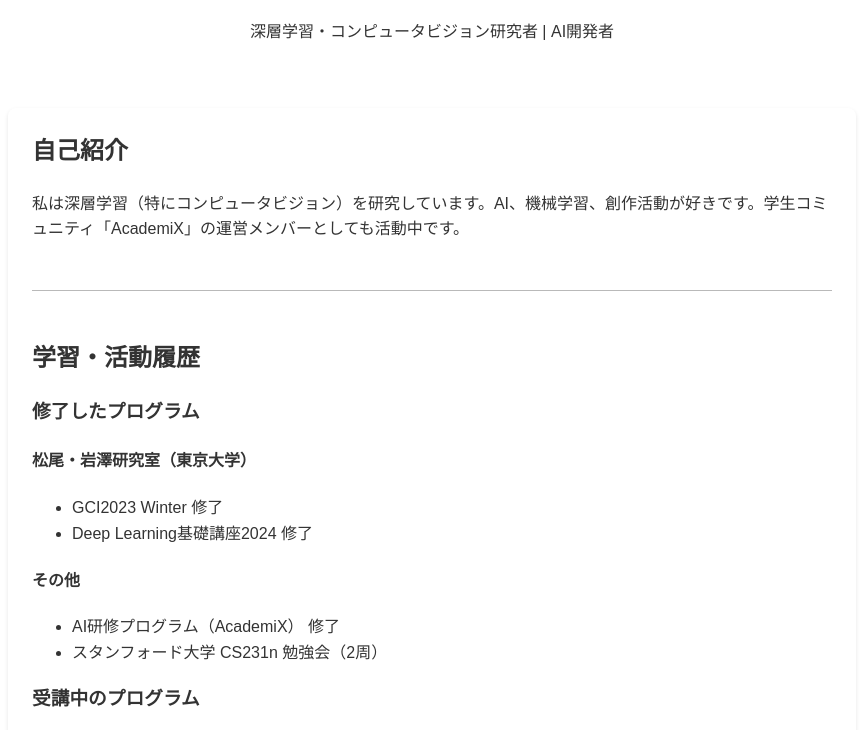
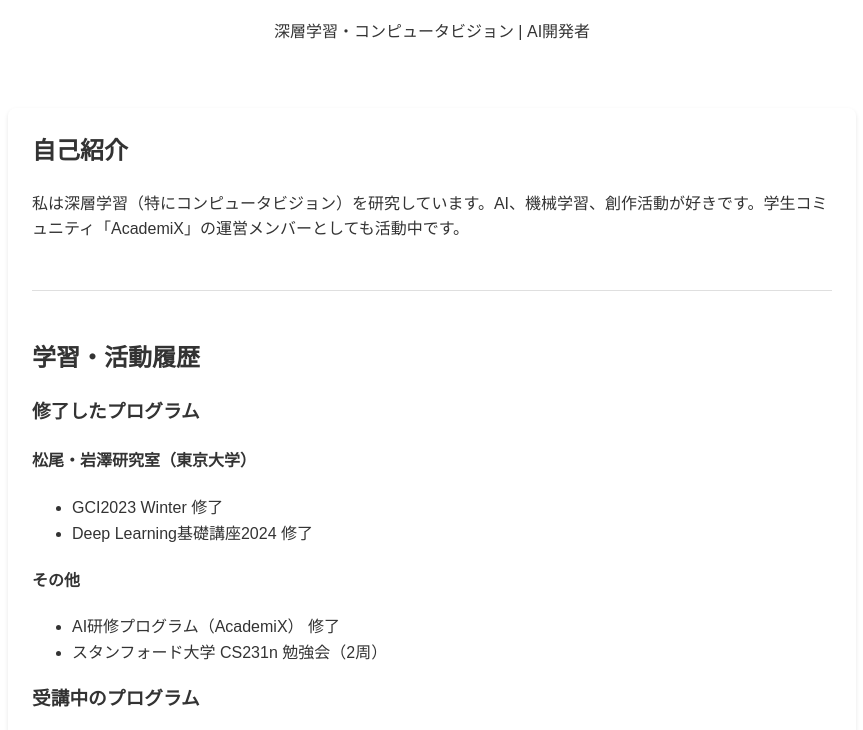
Before and after one commit to Mainlst/Syno, a plain HTML site: page index.html in a window 1280 px wide. Shown: the part 70-800 px from the top of the page, without its empty margins (208-1071 px from the left). Drawn offline with Linux system fonts and the light colour scheme.

Commit message:
Update site content

```diff
--- a/index.html
+++ b/index.html
@@ -38,7 +38,7 @@
         hr {
             border: none; /* デフォルトの線を削除 */
             height: 1px; /* 線の太さ */
-            background-color: #b9b9b9; /* 線の色 */
+            background-color: #dfdfdf; /* 線の色 */
             margin: 3em 0; /* 上下に1emの余白 */
         }
         .social-links a:hover {
@@ -56,7 +56,7 @@
 <body>
     <header>
         <h1>Syno</h1>
-        <p>深層学習・コンピュータビジョン研究者 | AI開発者</p>
+        <p>深層学習・コンピュータビジョン | AI開発者</p>
     </header>
 
     <section>
```
